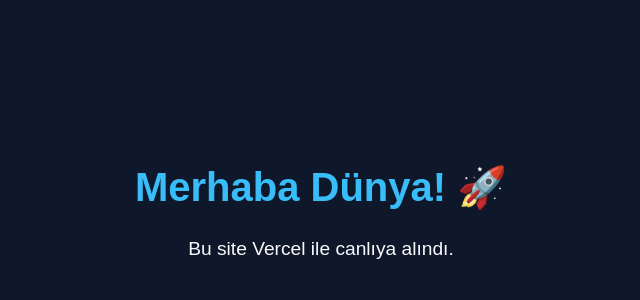
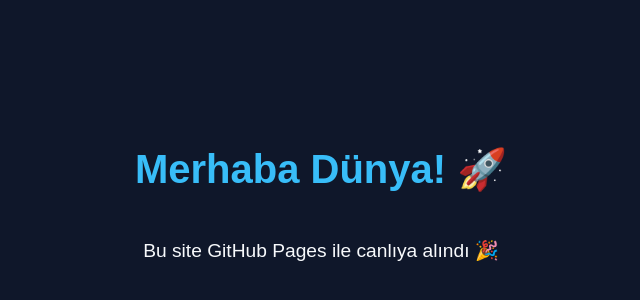
Before and after one commit to beratkmsss44-ship-it/toptango1, a plain HTML site: page index.html in a window 1280 px wide. Shown: the part 200-500 px from the top of the page, without its empty margins (319-959 px from the left). Drawn offline with Linux system fonts and the light colour scheme.

Commit message:
Update index.html

```diff
--- a/index.html
+++ b/index.html
@@ -1,23 +1,25 @@
 <!DOCTYPE html>
 <html lang="tr">
 <head>
-  <meta charset="UTF-8" />
-  <meta name="viewport" content="width=device-width, initial-scale=1.0" />
-  <title>Benim İlk Vercel Sitem</title>
+  <meta charset="UTF-8">
+  <meta name="viewport" content="width=device-width, initial-scale=1.0">
+  <title>Benim İlk Sitem</title>
   <style>
     body {
-      display: flex;
-      justify-content: center;
-      align-items: center;
-      height: 100vh;
-      background: #0f172a;
+      background-color: #0f172a;
       color: #f8fafc;
       font-family: Arial, sans-serif;
       text-align: center;
+      margin: 0;
+      height: 100vh;
+      display: flex;
+      flex-direction: column;
+      justify-content: center;
+      align-items: center;
     }
     h1 {
+      color: #38bdf8;
       font-size: 2.5rem;
-      color: #38bdf8;
     }
     p {
       font-size: 1.2rem;
@@ -25,9 +27,7 @@
   </style>
 </head>
 <body>
-  <div>
-    <h1>Merhaba Dünya! 🚀</h1>
-    <p>Bu site Vercel ile canlıya alındı.</p>
-  </div>
+  <h1>Merhaba Dünya! 🚀</h1>
+  <p>Bu site GitHub Pages ile canlıya alındı 🎉</p>
 </body>
 </html>
```
